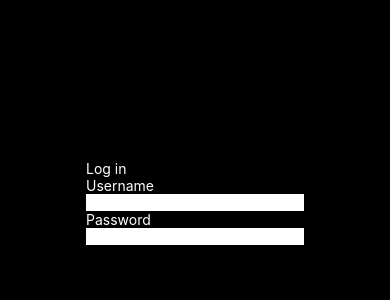
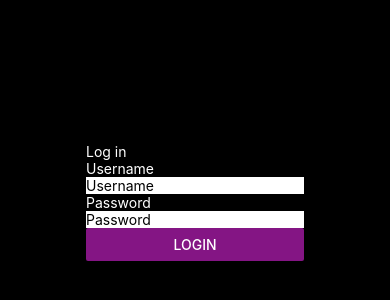
Before and after one commit to davidptclark/nc-portfolio-fe, a React Native app: screen / in a window 390 px wide. Shown: the part 220-520 px from the top of the page. Built offline with nearby package versions, Linux system fonts and the light colour scheme.

Commit message:
Added login function that changes user

```diff
--- a/App.js
+++ b/App.js
@@ -2,12 +2,17 @@ import { StatusBar } from "expo-status-bar";
 import { Text, View } from "react-native";
 import styles from "./src/styles/Styles";
 import Login from "./src/components/Login";
+import { UserContext } from "./src/contexts/UserContext";
+import { useState } from "react";
 
 export default function App() {
+  const [user, setUser] = useState({});
   return (
-    <View style={styles.container}>
-      <Login />
-      <StatusBar style="auto" />
-    </View>
+    <UserContext.Provider value={{ user, setUser }}>
+      <View style={styles.container}>
+        <Login />
+        <StatusBar style="auto" />
+      </View>
+    </UserContext.Provider>
   );
 }
--- a/src/components/Login.jsx
+++ b/src/components/Login.jsx
@@ -1,14 +1,48 @@
-import { Text, TextInput, View } from "react-native-web";
+import { Button, Text, TextInput, View } from "react-native-web";
+import { useContext, useState } from "react";
+import { UserContext } from "../contexts/UserContext";
 import styles from "../styles/Styles";
 
 const Login = () => {
+  const [newUser, setNewUser] = useState({ username: "", password: "" });
+  const { setUser } = useContext(UserContext);
   return (
     <View>
       <Text style={styles.text}>Log in</Text>
       <Text style={styles.text}>Username</Text>
-      <TextInput style={styles.textInput} />
+      <TextInput
+        style={styles.textInput}
+        placeholder="Username"
+        onChangeText={(newUsername) =>
+          setUser((currentUser) => {
+            const newUser = { ...currentUser };
+            newUser.username = newUsername;
+            return newUser;
+          })
+        }
+      />
       <Text style={styles.text}>Password</Text>
-      <TextInput style={styles.textInput} />
+      <TextInput
+        style={styles.textInput}
+        placeholder="Password"
+        onChangeText={(newPassword) =>
+          setUser((currentUser) => {
+            const newUser = { ...currentUser };
+            newUser.password = newPassword;
+            return newUser;
+          })
+        }
+        secureTextEntry
+      />
+      <Button
+        onPress={() => {
+          setUser(newUser);
+          setNewUser({ username: "", password: "" });
+        }}
+        title="Login"
+        color="#841584"
+        accessibilityLabel="log in"
+      />
     </View>
   );
 };
```
